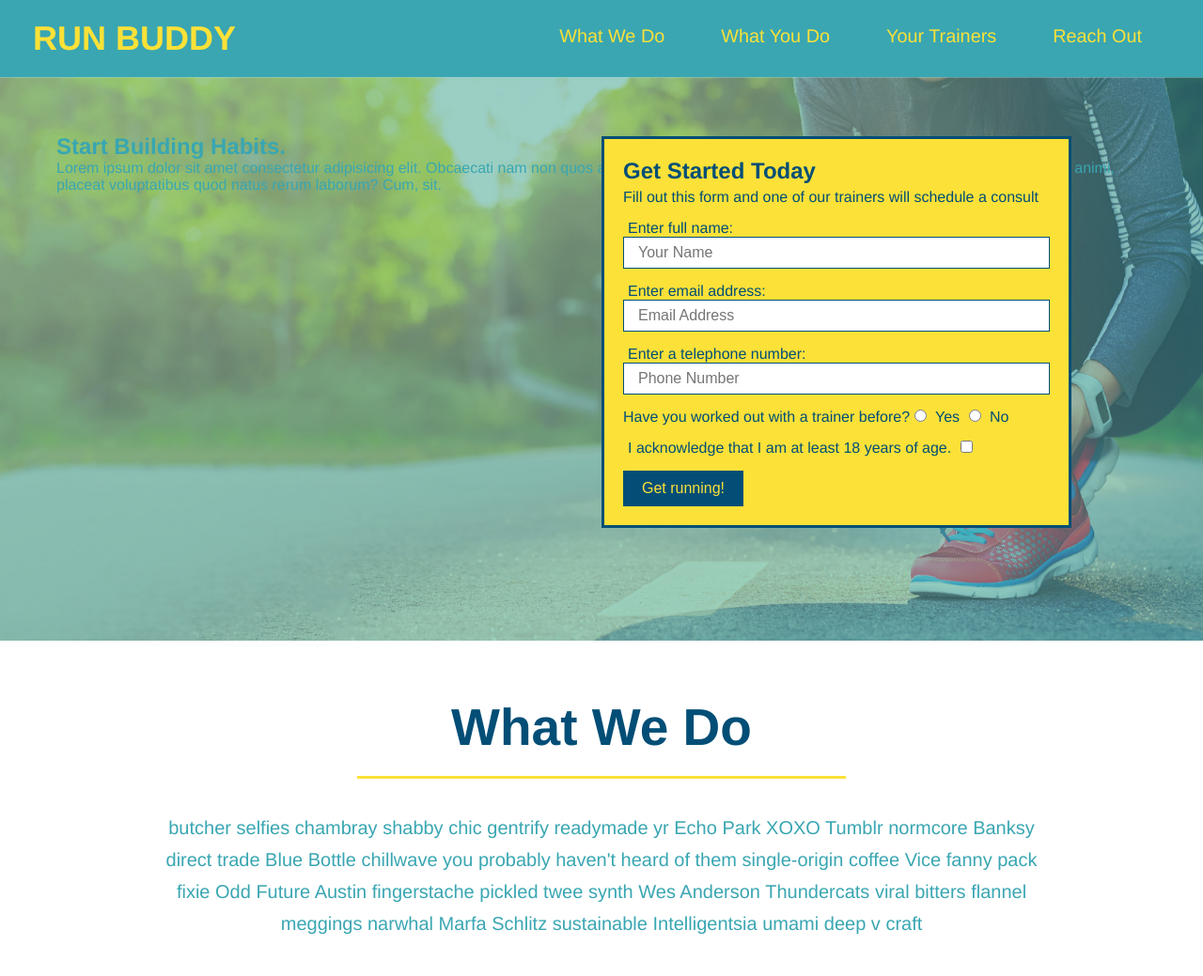
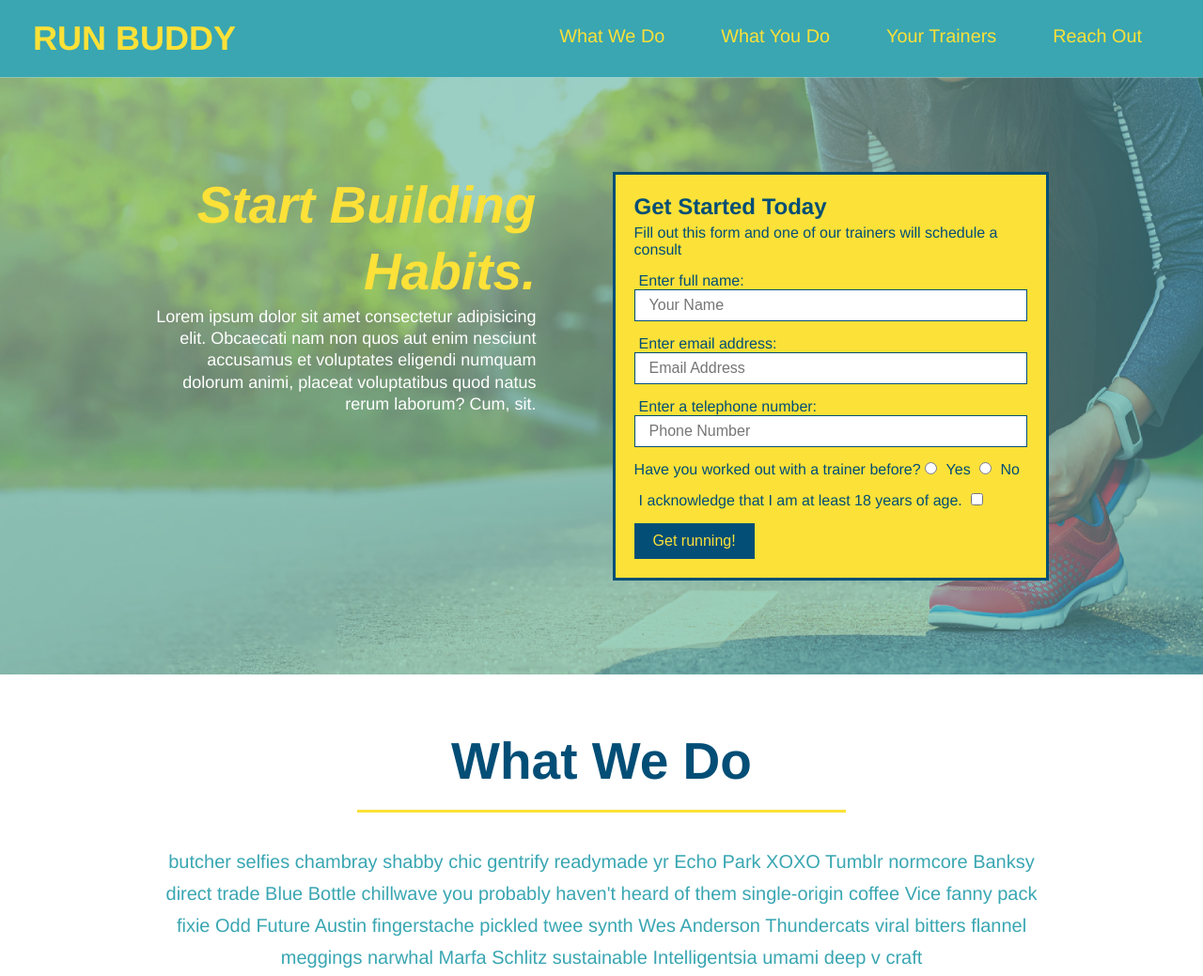
Before and after one commit to ngranzow/run-buddy, a plain HTML site: page index.html in a window 1280 px wide. Shown: the top 1039 px of the page at 94% size. Drawn offline with Linux system fonts and the light colour scheme.

Commit message:
add flexbox to the hero

```diff
--- a/assets/css/style.css
+++ b/assets/css/style.css
@@ -78,21 +78,35 @@ section {
 /* Hero Style Start */
 .hero {
     background-image: url("../images/hero-bg.jpeg");
-    height: 600px;
     background-size: cover;
     background-position: center;
-    position: relative;
+    display: flex;
+    justify-content: center;
+    flex-wrap: wrap;
+}
+
+.hero-cta {
+    width: 35%;
+    text-align: right;
+    margin: 3.5%;
+    color: #fff;
+    font-size: 18px;
+    line-height: 1.3;
+}
+
+.hero-cta h2 {
+    font-style: italic;
+    font-size: 55px;
+    color: #fce138;
 }
 
 .hero-form {
     color: #024e76;
     background-color: #fce138;
     padding: 20px;
-    width: 500px;
     border: 3px solid #024e76;
-    position: absolute;
-    bottom: 120px;
-    right: 140px;
+    width: 40%;
+    margin: 3.5%;
 }
 
 h3 {
--- a/index.html
+++ b/index.html
@@ -36,7 +36,7 @@
 
         <!-- hero section -->
         <section class="hero">
-            <div class="sbh">
+            <div class="hero-cta">
                 <h2>
                     Start Building Habits.
                 </h2>
```
